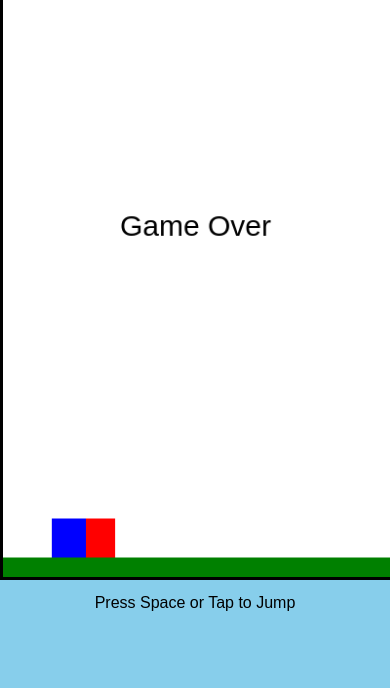
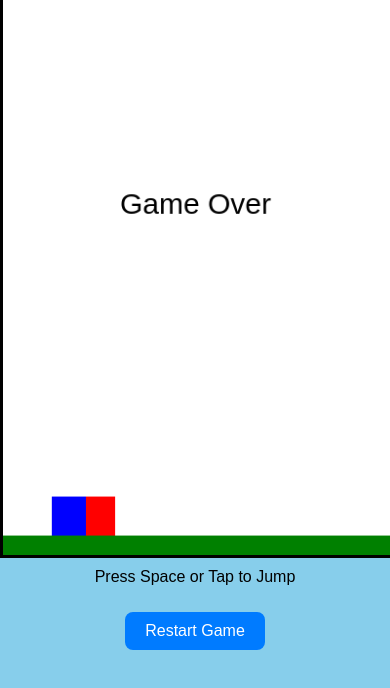
Before and after one commit to stainesdegr8/vote-for-staines-game, a plain HTML site: page index.html in a window 390 px wide. Shown: the part 148-836 px from the top of the page. Drawn offline with Linux system fonts and the light colour scheme.

Commit message:
Add mobile-friendly restart button

```diff
--- a/game.js
+++ b/game.js
@@ -1,8 +1,10 @@
 const canvas = document.getElementById("gameCanvas");
 const ctx = canvas.getContext("2d");
+const restartBtn = document.getElementById("restartBtn");
 
 const groundHeight = 20;
 const floorY = canvas.height - groundHeight;
+
 let gameOver = false;
 
 const player = {
@@ -12,20 +14,27 @@
   color: "blue",
   velocityY: 0,
   gravity: 0.8,
-  jumpPower: -12
+  jumpPower: -12,
+  y: floorY - 40
 };
-
-player.y = floorY - player.height;
 
 const obstacle = {
   x: 400,
   width: 30,
   height: 40,
   color: "red",
-  speed: 5
+  speed: 5,
+  y: floorY - 40
 };
 
-obstacle.y = floorY - obstacle.height;
+function resetGame() {
+  player.y = floorY - player.height;
+  player.velocityY = 0;
+  obstacle.x = canvas.width;
+  gameOver = false;
+  restartBtn.style.display = "none";
+  gameLoop();
+}
 
 function drawPlayer() {
   ctx.fillStyle = player.color;
@@ -68,6 +77,7 @@
     player.y + player.height > obstacle.y
   ) {
     gameOver = true;
+    restartBtn.style.display = "inline-block";
   }
 }
 
@@ -104,7 +114,14 @@
   if (e.code === "Space") jump();
 });
 
-document.addEventListener("click", jump);
-document.addEventListener("touchstart", jump);
+document.addEventListener("click", (e) => {
+  if (e.target !== restartBtn && !gameOver) jump();
+});
+
+document.addEventListener("touchstart", (e) => {
+  if (e.target !== restartBtn && !gameOver) jump();
+});
+
+restartBtn.addEventListener("click", resetGame);
 
 gameLoop();
--- a/index.html
+++ b/index.html
@@ -23,6 +23,8 @@
       background: white;
       border: 3px solid black;
       max-width: 100%;
+      display: block;
+      margin: 0 auto;
     }
 
     h1 {
@@ -32,6 +34,22 @@
     p {
       margin-top: 10px;
     }
+
+    #restartBtn {
+      margin-top: 10px;
+      padding: 10px 20px;
+      font-size: 16px;
+      display: none;
+      border: none;
+      border-radius: 8px;
+      background: #007bff;
+      color: white;
+      cursor: pointer;
+    }
+
+    #restartBtn:hover {
+      background: #0056b3;
+    }
   </style>
 </head>
 <body>
@@ -39,6 +57,7 @@
     <h1>Vote For Staines</h1>
     <canvas id="gameCanvas" width="400" height="600"></canvas>
     <p>Press Space or Tap to Jump</p>
+    <button id="restartBtn">Restart Game</button>
   </div>
 
   <script src="game.js"></script>
```
